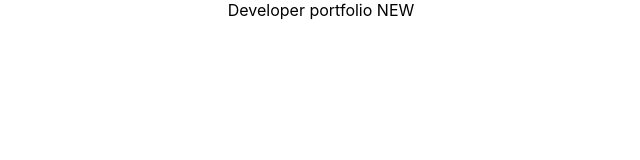
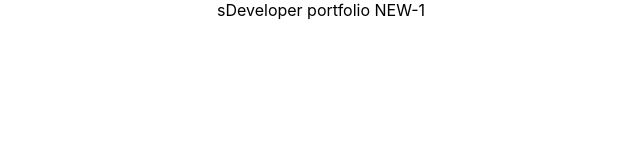
Before and after one commit to souryadeepRC/developer-portfolio-test, a React (Create React App) app: page / in a window 1280 px wide. Shown: the top 160 px of the page, without its empty margins (319-959 px from the left). Built offline with nearby package versions, Linux system fonts and the light colour scheme.

Commit message:
additional test

```diff
--- a/src/App.tsx
+++ b/src/App.tsx
@@ -2,7 +2,7 @@ import "./App.scss";
 
 function App() {
   const test = "Hello world";
-  return <div className="app-container">Developer portfolio NEW</div>;
+  return <div className="app-container">sDeveloper portfolio NEW-1</div>;
 }
 
 export default App;
```
